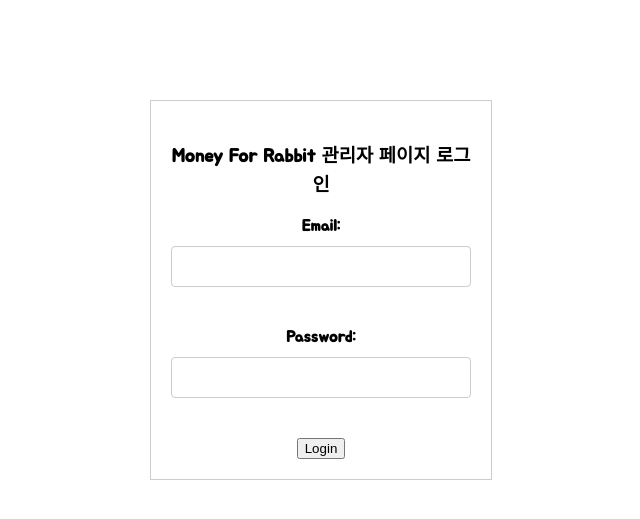
After one commit to TGoddessana/money-for-rabbit-back, a Flask app: template api/templates/admin-login.html in a window 1280 px wide. The commit adds this page. Shown: the top 519 px of the page, without its empty margins (319-959 px from the left). Run offline with Flask 2, Linux system fonts and the light colour scheme; the template is opened without the code that fills it, so the values that code supplies are empty; parts of the project's set-up code (start-up, migrations or seed data) failed here and were passed over.

Commit message:
admin 로그인 페이지 추

```diff
--- /dev/null
+++ b/api/static/css/login.css
@@ -0,0 +1,37 @@
+@import url('https://fonts.googleapis.com/css2?family=Jua&display=swap');
+body {
+    font-family: 'Jua', Arial, sans-serif;
+}
+form {
+    width: 300px;
+    margin: 100px auto;
+    padding: 20px;
+    border: 1px solid #ccc;
+    text-align: center;
+}
+label {
+    display: block;
+    margin-bottom: 10px;
+    font-weight: bold;
+}
+input[type="text"], input[type="password"], input[type="email"] {
+    width: 100%;
+    padding: 12px 20px;
+    margin-bottom: 20px;
+    box-sizing: border-box;
+    border: 1px solid #ccc;
+    border-radius: 4px;
+}
+input[type="submit"] {
+    background-color: #4CAF50;
+    color: white;
+    padding: 12px 20px;
+    border: none;
+    border-radius: 4px;
+    cursor: pointer;
+    margin: 20px auto;
+    display: block;
+}
+input[type="submit"]:hover {
+    background-color: #45a049;
+}
--- /dev/null
+++ b/api/static/js/login.js
@@ -0,0 +1,62 @@
+const HOST_URL = "http://" + window.location.host;
+const LOGIN_API_URL = HOST_URL + "/api/user/login"
+
+/**
+ * form 을 선택하고 직렬화된 JSON 을 반환합니다.
+ */
+function getFormJson() {
+  let loginForm = document.querySelector(".login-form");
+  let data = new FormData(loginForm);
+  return JSON.stringify(serialize(data));
+}
+
+/**
+ * form 데이터를 받아서 JSON으로 직렬화합니다.
+ */
+function serialize(rawFormData) {
+  let result = {};
+  for (let [key, value] of rawFormData) {
+    let sel = document.querySelectorAll("[name=" + key + "]");
+    if (sel.length > 1) {
+      if (result[key] === undefined) {
+        result[key] = [];
+      }
+      result[key].push(value);
+    } else {
+      result[key] = value;
+    }
+  }
+  return result;
+}
+
+/**
+ * 로그인 정보를 서버에 전송하고 응답을 반환합니다.
+ */
+async function submitLoginData() {
+  const myHeaders = new Headers();
+  myHeaders.append("Content-Type", "application/json");
+
+  const requestOptions = {
+    method: "POST",
+    headers: myHeaders,
+    body: getFormJson(),
+    redirect: "follow",
+  };
+  const response = await fetch(LOGIN_API_URL, requestOptions);
+  if (response.status == 200) {
+    alert(await response.json());
+  } else {
+    alert(JSON.stringify(await response.json()));
+  }
+}
+
+/**
+ * 로컬스토리지에 JWT를 저장합니다.
+ */
+async function saveJWT(){
+    loginResponse = await response.json();
+    const access_token = loginResponse["access_token"];
+    const refresh_token = loginResponse["refresh_token"];
+    localStorage.setItem("ACCESS_TOKEN", access_token);
+    localStorage.setItem("REFRESH_TOKEN", refresh_token);
+}
--- a/api/templates/admin-default.html
+++ b/api/templates/admin-base.html
@@ -11,5 +11,3 @@
     }
 </style>
 {% endblock %}
-
-{% block title %}MFR Admin page{% endblock %}
--- /dev/null
+++ b/api/templates/admin-login.html
@@ -0,0 +1,19 @@
+<!DOCTYPE html>
+<html lang="en">
+<head>
+    <meta charset="UTF-8">
+    <title>Money For Rabbit 관리자 페이지 로그인</title>
+    <link rel="stylesheet" href="{{ url_for('static', filename='css/login.css') }}" type="text/css" />
+</head>
+<body>
+<form class="login-form" method="post" >
+    <h3>Money For Rabbit 관리자 페이지 로그인</h3>
+  <label for="email">Email:</label>
+  <input type="email" id="email" name="email"><br><br>
+  <label for="password">Password:</label>
+  <input type="password" id="password" name="password"><br><br>
+  <input type="button" value="Login" onclick="submitLoginData()">
+</form>
+<script src="{{ url_for('static', filename='js/login.js') }}"></script>
+</body>
+</html>
```
Also changed, not shown: api/__init__.py (+11 -2 lines).
